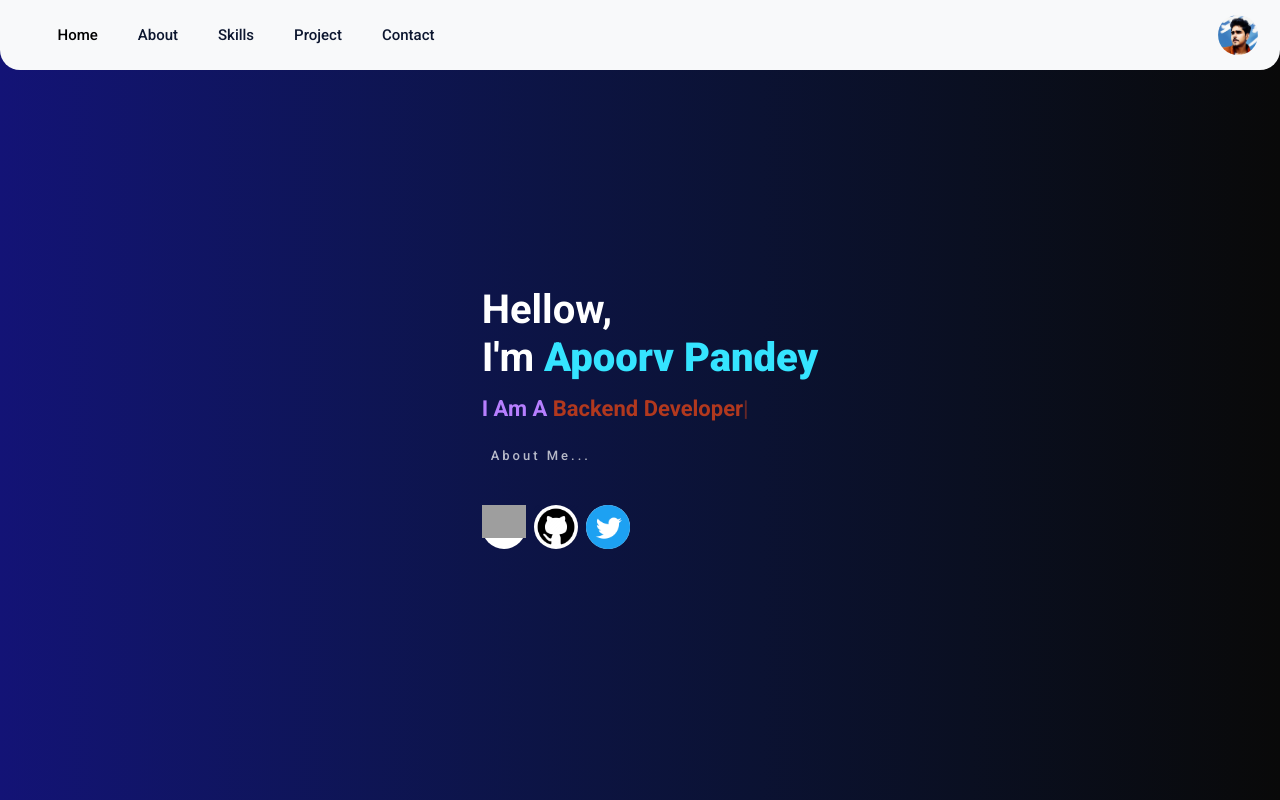
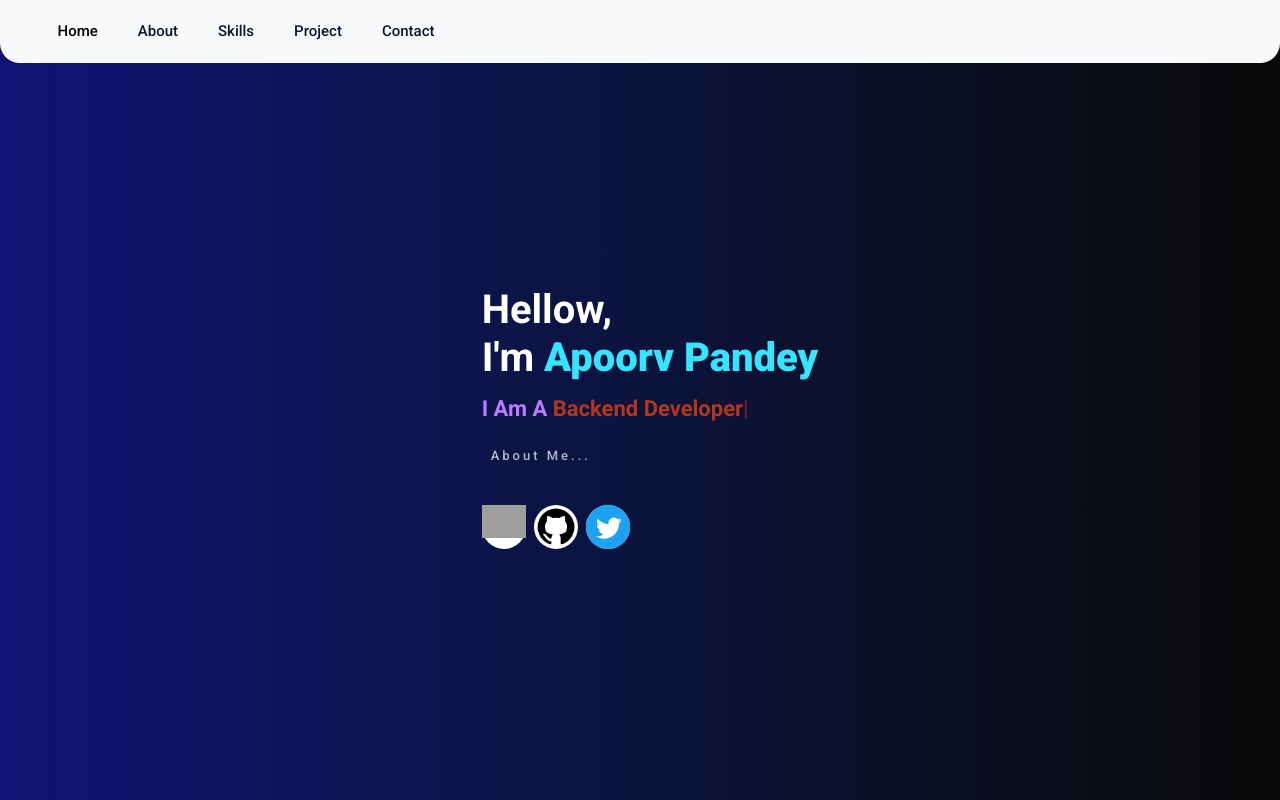
Before and after one commit to apvpandey/Portfolio, a React (Create React App) app: page / in a window 1280 px wide. Shown: the top 800 px of the page. Built offline with nearby package versions, Linux system fonts and the light colour scheme; grey boxes are pictures that could not be loaded; the HTML template or start-up script is replaced by a standard one.

Commit message:
update fixed

```diff
--- a/src/components/navbar/Navbar.jsx
+++ b/src/components/navbar/Navbar.jsx
@@ -1,8 +1,5 @@
 import React from "react";
-import proImage from "../../assets/pro-1.jpeg"
-//import CTA from "./CTA";
-//import HeaderSocials from "./HeaderSocials";
-// import "./header.css";
+import proImage from "../../assets/pro-1.jpeg";
 
 const NavBar = () => {
   return (
@@ -48,9 +45,9 @@ const NavBar = () => {
                 </a>
               </li>
             </ul>
-          </div>
-          <div>
-            <img className="navImage" src={proImage} alt=".." />
+            {/* <div>
+              <img className="navImage" src={proImage} alt=".." />
+            </div> */}
           </div>
         </div>
       </nav>
--- a/src/index.css
+++ b/src/index.css
@@ -74,6 +74,12 @@ body {
 .containerHeader {
   background: linear-gradient(90deg in oklab, rgb(19, 19, 118), rgb(9, 9, 9));
   margin-top: 20px;
+}
+.container-fluid {
+  display: flex;
+  flex-wrap: inherit;
+  align-items: center;
+  justify-content: space-between;
 }
 
 *::selection {
@@ -261,10 +267,16 @@ img {
 }
 
 /*===== NAV BAR =====*/
-.navImage{
+
+
+.navImage {
   width: 40px;
   height: 40px;
   border-radius: 50%;
+
+}
+.container-fluid .img{
+  margin-right: 25px;
 }
 .navbar {
   padding: 15px;
```
